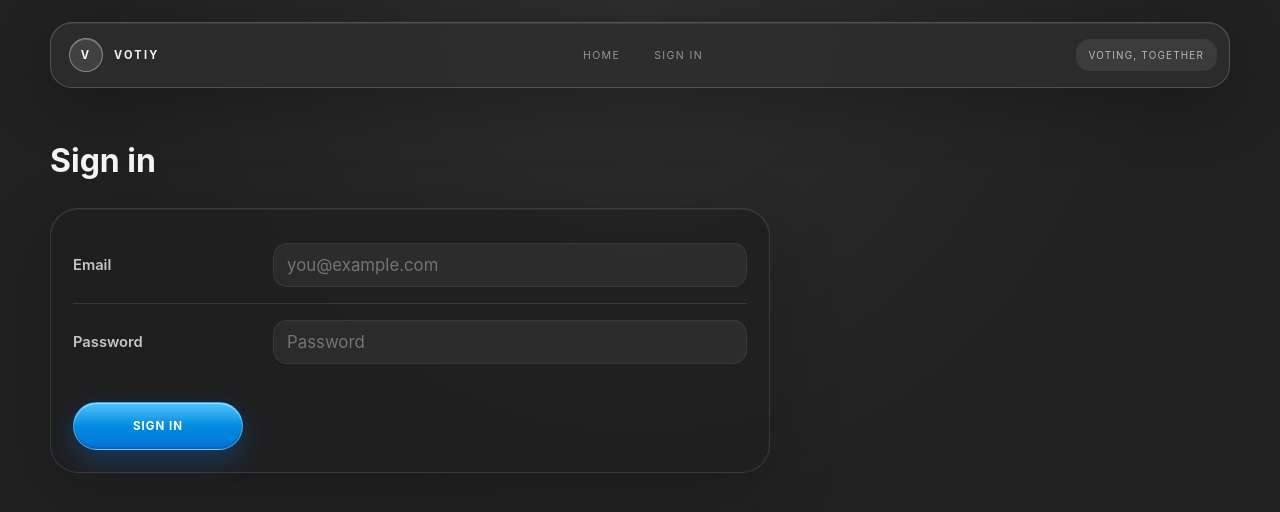
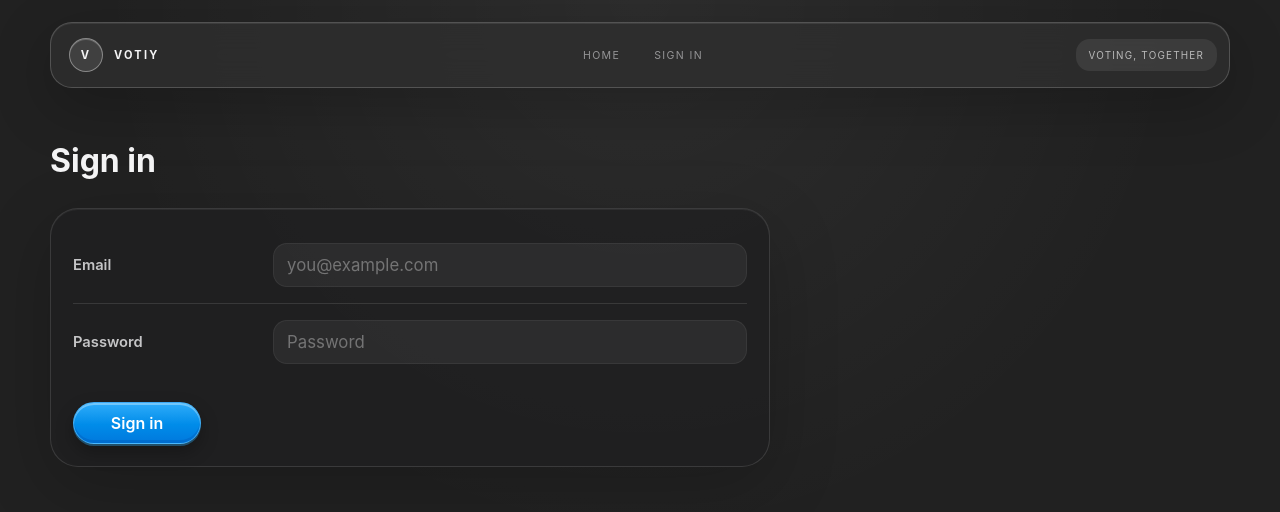
Before and after one commit to pdcombs/hello-codex, a React (Vite) app in the folder votiy-web/: page /sign-in in a window 1280 px wide. Shown: the top 512 px of the page. Built offline with nearby package versions, Linux system fonts and the light colour scheme; no server answers.

Commit message:
style(web): refine glass button shape

```diff
--- a/votiy-web/src/App.css
+++ b/votiy-web/src/App.css
@@ -393,29 +393,30 @@ main:focus {
 .app-form > button,
 .empty-state a,
 .page-actions a {
-  min-width: 170px;
-  min-height: 48px;
-  padding: 11px 22px;
+  min-width: 128px;
+  min-height: 42px;
+  padding: 8px 26px;
   display: inline-flex;
   align-items: center;
   justify-content: center;
-  border: 1px solid rgba(120, 202, 255, 0.5);
+  border: 1px solid rgba(88, 190, 255, 0.68);
   border-radius: 999px;
   color: #fff;
   background:
-    linear-gradient(180deg, rgba(87, 198, 255, 0.98) 0%, rgba(0, 146, 235, 0.95) 50%, rgba(0, 117, 218, 0.98) 100%);
+    linear-gradient(180deg, rgba(48, 176, 255, 0.98) 0%, rgba(0, 143, 238, 0.98) 54%, rgba(0, 123, 225, 0.98) 100%);
   box-shadow:
-    inset 0 1px rgba(255, 255, 255, 0.48),
-    inset 0 -2px rgba(0, 56, 140, 0.24),
-    0 10px 26px rgba(0, 132, 255, 0.28);
+    inset 0 2px rgba(255, 255, 255, 0.32),
+    inset 0 -3px rgba(0, 73, 166, 0.26),
+    0 2px 0 rgba(49, 181, 255, 0.35),
+    0 8px 18px rgba(0, 0, 0, 0.28);
   font: inherit;
-  font-size: 0.72rem;
-  font-weight: 730;
-  letter-spacing: 0.09em;
+  font-size: 1rem;
+  font-weight: 560;
+  letter-spacing: 0;
   line-height: 1;
   text-align: center;
   text-decoration: none;
-  text-transform: uppercase;
+  text-transform: none;
   cursor: pointer;
   transition: box-shadow 180ms ease, filter 180ms ease, transform 180ms ease;
 }
@@ -426,9 +427,10 @@ main:focus {
 .page-actions a:hover {
   filter: saturate(1.08) brightness(1.05);
   box-shadow:
-    inset 0 1px rgba(255, 255, 255, 0.56),
-    inset 0 -2px rgba(0, 56, 140, 0.22),
-    0 14px 32px rgba(0, 132, 255, 0.34);
+    inset 0 2px rgba(255, 255, 255, 0.36),
+    inset 0 -3px rgba(0, 73, 166, 0.24),
+    0 2px 0 rgba(49, 181, 255, 0.38),
+    0 10px 20px rgba(0, 0, 0, 0.3);
   transform: translateY(-1px);
 }
 
```
